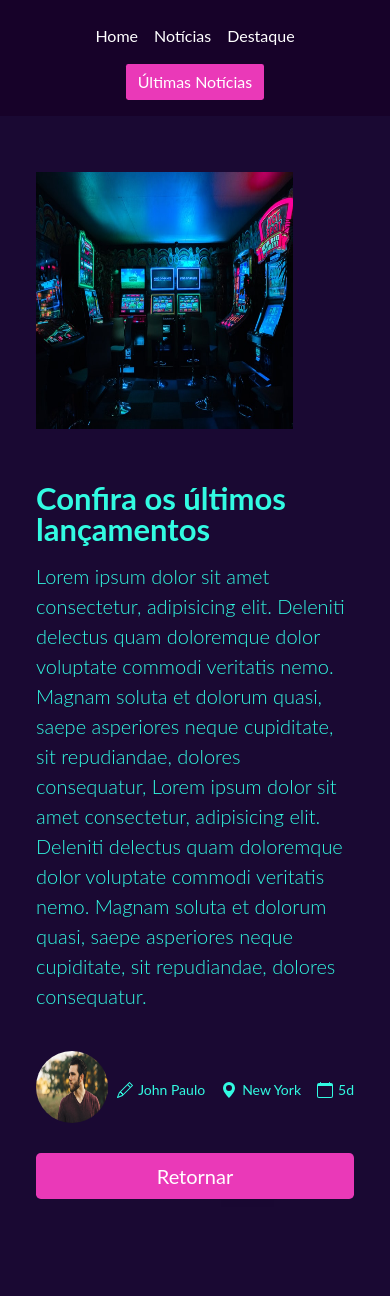
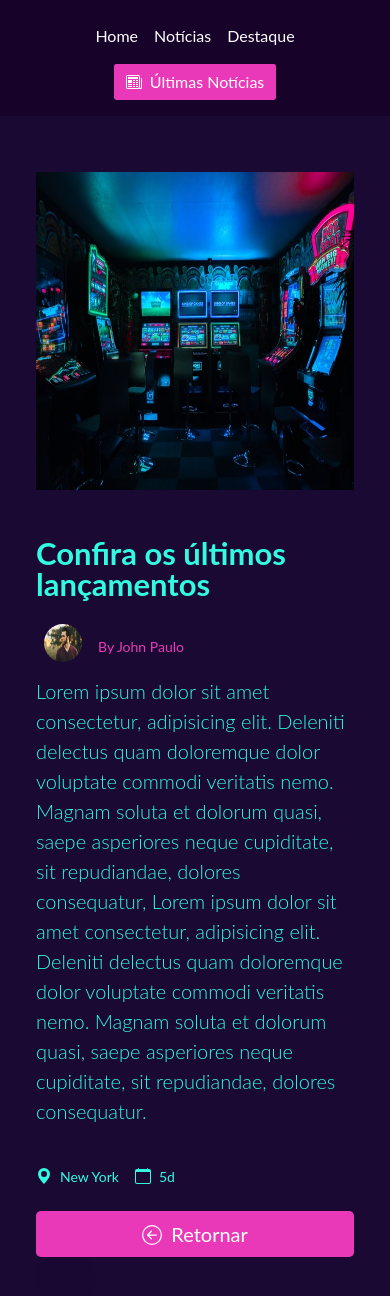
Before and after one commit to ThiagoAndradedev1/Next-News-App, a Next.js app: page /news/1 in a window 390 px wide. Shown: the top 1296 px of the page. Before the commit the page ends 1207 px from the top, so only its background shows below. Built offline with nearby package versions, Linux system fonts and the light colour scheme; data requests are answered from the project's data file.

Commit message:
Modificações na responsividade

```diff
--- a/components/Highlights.js
+++ b/components/Highlights.js
@@ -9,7 +9,9 @@ const Highlights = () => {
     <div>
       <>
         <div className="section_title">
-          <h1 className="text-center mb-5">Notícias em Destaque</h1>
+          <div className="text-center">
+            <h1 className="border-b pt-2 pb-2 mb-5"> Notícias em Destaque</h1>
+          </div>
         </div>
 
         <div className="row row-cols-1 row-cols-md-4 g-4">
--- a/components/Navbar.js
+++ b/components/Navbar.js
@@ -1,5 +1,7 @@
 import React from "react";
 import Link from "next/link";
+
+import { Newspaper } from "react-bootstrap-icons";
 
 const Navbar = () => {
   return (
@@ -31,7 +33,9 @@ const Navbar = () => {
           </ul>
           <div className="text-end">
             <Link href="/news">
-              <a className="btn btn-secondary">Últimas Notícias</a>
+              <a className="btn btn-secondary">
+                <Newspaper className="icon-alignment" /> Últimas Notícias
+              </a>
             </Link>
           </div>
         </div>
--- a/pages/index.js
+++ b/pages/index.js
@@ -10,7 +10,7 @@ export default function Home() {
     <Layout title="Next News" description="Next News">
       <div className="container col-xxl-8 px-4">
         <div className="row flex-lg-row-reverse align-items-center g-5 py-5">
-          <div className="col-10 col-sm-8 col-lg-6">
+          <div className="col-12 col-md-6">
             <Image
               src="/images/home_cyberpunk.png"
               className="d-block mx-lg-auto img-fluid"
--- a/pages/news/[id].js
+++ b/pages/news/[id].js
@@ -2,7 +2,7 @@ import { server } from "../../config";
 import Link from "next/link";
 import axios from "axios";
 import Layout from "@components/Layout";
-import { GeoAltFill, Calendar, Pencil } from "react-bootstrap-icons";
+import { GeoAltFill, Calendar, ArrowLeftCircle } from "react-bootstrap-icons";
 
 import Image from "next/image";
 
@@ -10,47 +10,54 @@ const Article = ({ article }) => {
   return (
     <>
       <Layout title="Next News" description="Next News">
-        <div className="container col-xxl-8 px-4">
+        <div className="container col-xxl-8 px-4 pb-5">
+          {article.titulo === "Cyberpunk 2077 Game Release" && (
+            <div className="text-center">
+              <h1 className="border-b pt-2 pb-2 mb-2">Em Destaque</h1>
+            </div>
+          )}
           <div className="row flex-lg-row-reverse align-items-center g-5 py-5 pb-2">
-            <div className="col-10 col-sm-8 col-lg-6">
+            <div className="col-12 col-md-6">
               <Image
                 src={article.img}
-                className="d-block mx-lg-auto img-fluid"
+                className="img-fluid"
                 alt="articleimg"
+                layout="responsive"
                 width="800"
                 height="800"
               />
             </div>
             <div className="col-lg-6">
               <h1 className="display-5 fw-bold lh-1 mb-3">{article.titulo}</h1>
-              <p className="lead">{article.descricao}</p>
-              <ul className="d-flex list-unstyled mt-auto pt-4">
-                <li className="me-auto">
+
+              <div className="d-flex flex-row align-items-center">
+                <div className="p-2 bd-highlight">
                   <Image
                     src={article.autorImg}
                     alt="autorimg"
-                    width="72"
-                    height="72"
+                    width="38"
+                    height="38"
                     className="rounded-circle border border-white"
-                  />{" "}
-                </li>
-                <li className="d-flex align-items-center me-3">
-                  <Pencil />
-                  <small className="box-shadow-date spacing-location">
-                    {article.autor}
+                  />
+                </div>
+                <div className="p-2 bd-highlight">
+                  <small className="text-secondary font-weight-bold mt-5">
+                    By {article.autor}
                   </small>
-                </li>
+                </div>
+              </div>
+
+              <p className="lead">{article.descricao}</p>
+              <ul className="d-flex list-unstyled mt-auto pt-4">
                 <li className="d-flex align-items-center me-3">
                   <GeoAltFill />
-                  <small className="box-shadow-date spacing-location">
+                  <small className="box-shadow-date ms-2">
                     {article.location}
                   </small>
                 </li>
                 <li className="d-flex align-items-center">
                   <Calendar />
-                  <small className="box-shadow-date spacing-location">
-                    {article.data}
-                  </small>
+                  <small className="box-shadow-date ms-2">{article.data}</small>
                 </li>
               </ul>
               <div className="d-grid gap-2 d-md-flex justify-content-md-start">
@@ -59,7 +66,7 @@ const Article = ({ article }) => {
                     type="button"
                     className="btn btn-secondary btn-lg px-4 me-md-2 mt-2"
                   >
-                    Retornar{" "}
+                    <ArrowLeftCircle className="icon-alignment" /> Retornar{" "}
                   </button>
                 </Link>
               </div>
@@ -80,6 +87,7 @@ export const getStaticProps = async (context) => {
     props: {
       article,
     },
+    revalidate: 1,
   };
 };
 
--- a/pages/news/index.js
+++ b/pages/news/index.js
@@ -19,7 +19,9 @@ export const getStaticProps = async () => {
 const News = ({ news }) => {
   return (
     <Layout title="Next News - Todas noticias">
-      <h1 className="border-b pt-2 pb-2">Todas as notícias</h1>
+      <div className="text-center">
+        <h1 className="border-b pt-2 pb-2">Todas as notícias</h1>
+      </div>
       <NewsList news={news} />
     </Layout>
   );
--- a/styles/globals.css
+++ b/styles/globals.css
@@ -323,6 +323,15 @@ a {
   padding-left: 5px;
 }
 
+.spacing-location-date {
+  padding-left: 7px;
+}
+
+.icon-alignment {
+  margin-bottom: 4px;
+  margin-right: 4px;
+}
+
 .cybr-btn:nth-of-type(2) {
   --primary-hue: 260;
 }
```
